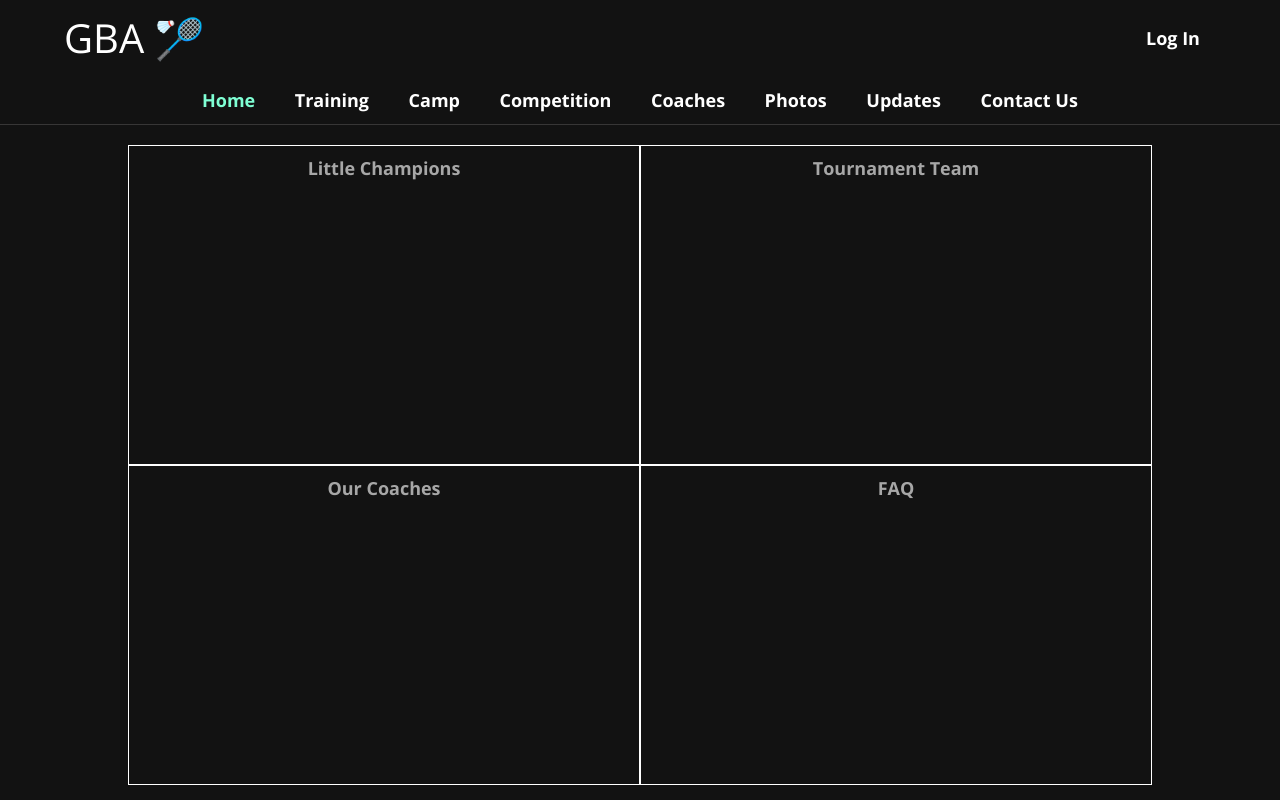
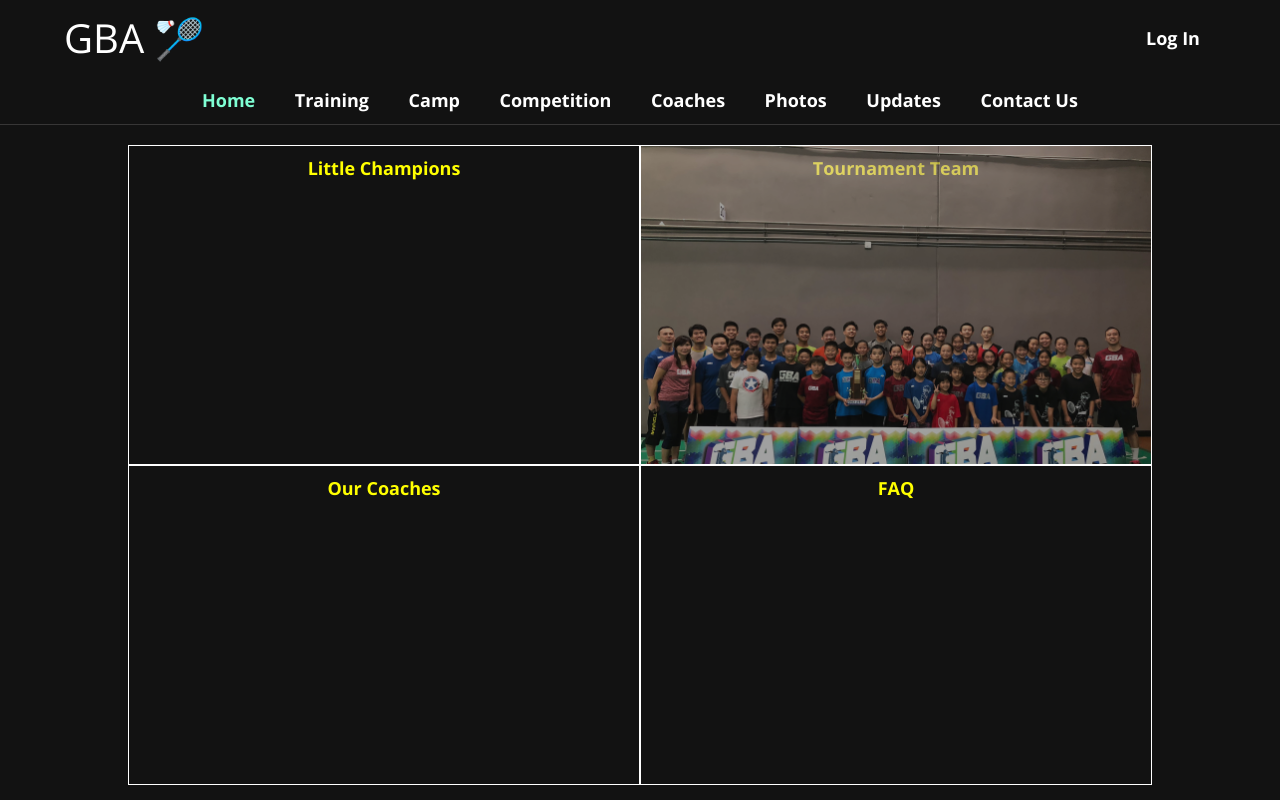
Before and after one commit to ConnorLam/GBA_Website, a React (Create React App) app in the folder react-app/: page / in a window 1280 px wide. Built offline with nearby package versions, Linux system fonts and the light colour scheme; no server answers.

Commit message:
cant figure out how to add image as a background

```diff
--- a/react-app/src/components/Splash/Splash.css
+++ b/react-app/src/components/Splash/Splash.css
@@ -104,20 +104,20 @@ body {
     color: black;
 } */
 
-/* .background-image{
+.background-image{
     opacity: 0.6;
     position: absolute;
     left: 0;
     top: 0;
     width: 100%;
     height: auto;
-    object-position: -20% 0%;
-    object-fit: contain;
-} */
+    /* object-position: -20% 0%;
+    object-fit: contain; */
+}
 
 .quad-header{
     display: flex;
     justify-content: center;
-    color: rgb(167, 167, 167);
+    color: yellow;
     font-weight: bolder;
 }
--- a/react-app/src/components/Splash/Splash.js
+++ b/react-app/src/components/Splash/Splash.js
@@ -79,7 +79,7 @@ const Splash = () => {
                     <div className="quad-header">
                         Tournament Team
                     </div>
-                    {/* <img className='background-image' src={splash1} alt=""/> */}
+                    <img className='background-image' src={splash1} alt=""/>
                 </div>
             </div>
             <div className="top-bottom-quad">
```
